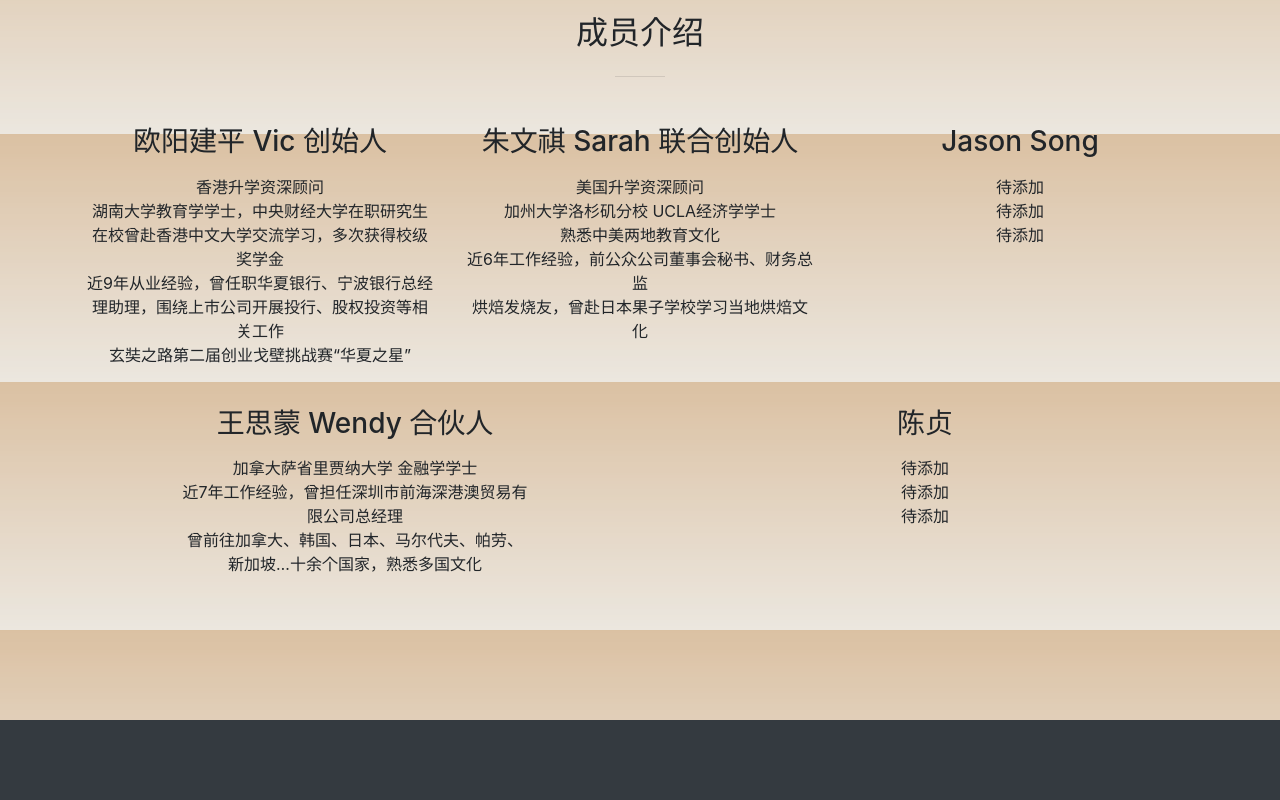
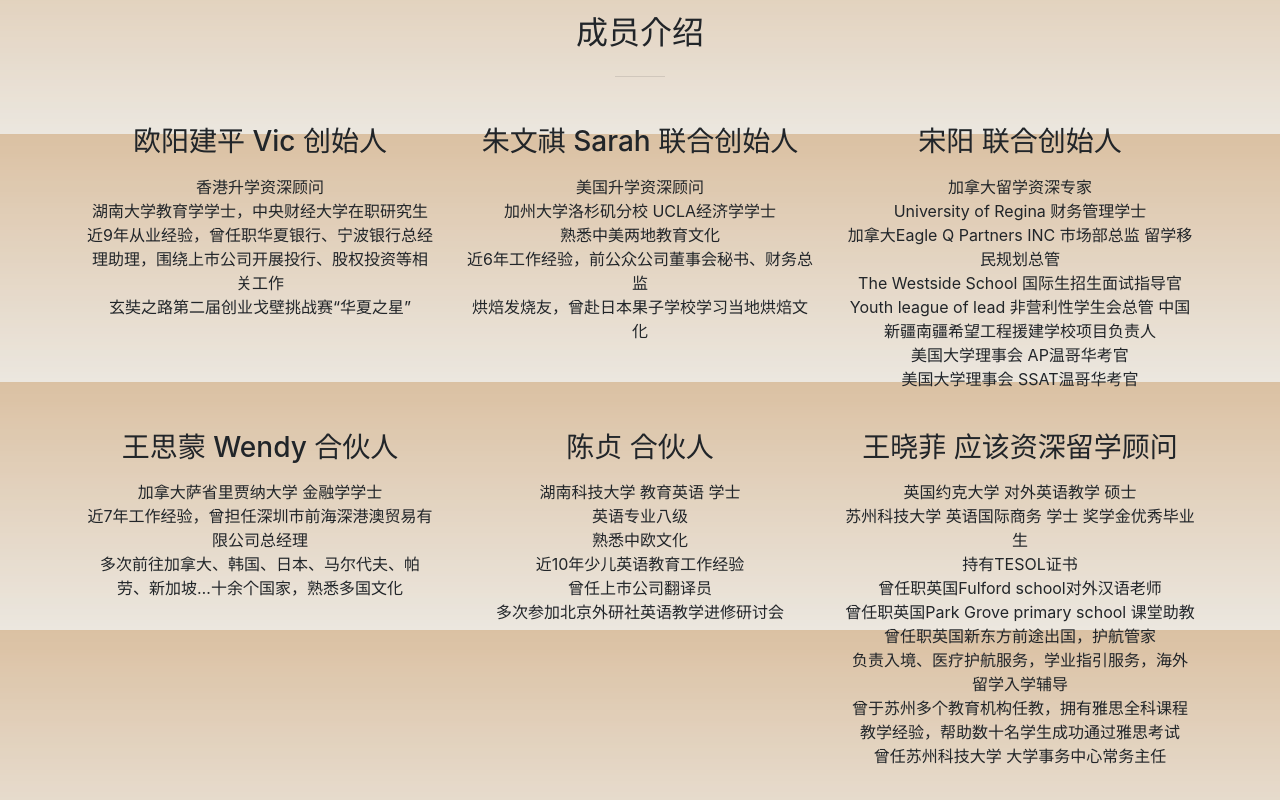
Before and after one commit to edu-wins/edu-wins.github.io, a website with bundled scripts: page index.html in a window 1280 px wide. Shown: the part 2940-3740 px from the top of the page. Built offline with nearby package versions, Linux system fonts and the light colour scheme; files whose address does not match are found by name.

Commit message:
Update index.html

```diff
--- a/index.html
+++ b/index.html
@@ -301,7 +301,6 @@
 	    <ul class="list-unstyled">
 	      <li>香港升学资深顾问</li>
 	      <li>湖南大学教育学学士，中央财经大学在职研究生</li>
-	      <li>在校曾赴香港中文大学交流学习，多次获得校级奖学金</li>
 	      <li>近9年从业经验，曾任职华夏银行、宁波银行总经理助理，围绕上市公司开展投行、股权投资等相关工作</li>
 	      <li>玄奘之路第二届创业戈壁挑战赛“华夏之星”</li>
 	    </ul>
@@ -318,12 +317,16 @@
 	    </ul>
           </div>
           <div class="col-lg-4 mx-auto text-center">
-            <img class="img-fluid" src="img/members/ouyangjianping.jpe" alt="">
-	    <h3 class="mb-3">Jason Song</h3>
+            <img class="img-fluid" src="img/members/jason.jpe" alt="">
+	    <h3 class="mb-3">宋阳 联合创始人</h3>
 	    <ul class="list-unstyled">
-	      <li>待添加</li>
-	      <li>待添加</li>
-	      <li>待添加</li>
+	      <li>加拿大留学资深专家</li>
+	      <li>University of Regina 财务管理学士</li>
+	      <li>加拿大Eagle Q Partners INC 市场部总监 留学移民规划总管</li>
+	      <li>The Westside School 国际生招生面试指导官</li>
+	      <li>Youth league of lead 非营利性学生会总管 中国新疆南疆希望工程援建学校项目负责人</li>
+	      <li>美国大学理事会  AP温哥华考官</li>
+	      <li>美国大学理事会  SSAT温哥华考官</li>
 	    </ul>
           </div>
           <div class="col-lg-4 mx-auto text-center">
@@ -332,16 +335,34 @@
 	    <ul class="list-unstyled">
 	      <li>加拿大萨省里贾纳大学 金融学学士</li>
 	      <li>近7年工作经验，曾担任深圳市前海深港澳贸易有限公司总经理</li>
-	      <li>曾前往加拿大、韩国、日本、马尔代夫、帕劳、新加坡…十余个国家，熟悉多国文化</li>
+	      <li>多次前往加拿大、韩国、日本、马尔代夫、帕劳、新加坡…十余个国家，熟悉多国文化</li>
 	    </ul>
           </div>
           <div class="col-lg-4 mx-auto text-center">
             <img class="img-fluid" src="img/members/ouyangjianping.jpe" alt="">
-	    <h3 class="mb-3">陈贞</h3>
+	    <h3 class="mb-3">陈贞 合伙人</h3>
 	    <ul class="list-unstyled">
-	      <li>待添加</li>
-	      <li>待添加</li>
-	      <li>待添加</li>
+	      <li>湖南科技大学 教育英语 学士</li>
+	      <li>英语专业八级</li>
+	      <li>熟悉中欧文化</li>
+	      <li>近10年少儿英语教育工作经验</li>
+	      <li>曾任上市公司翻译员</li>
+	      <li>多次参加北京外研社英语教学进修研讨会</li>
+	    </ul>
+          </div>
+          <div class="col-lg-4 mx-auto text-center">
+            <img class="img-fluid" src="img/members/ouyangjianping.jpe" alt="">
+	    <h3 class="mb-3">王晓菲 应该资深留学顾问</h3>
+	    <ul class="list-unstyled">
+	      <li>英国约克大学 对外英语教学 硕士</li>
+	      <li>苏州科技大学 英语国际商务 学士 奖学金优秀毕业生</li>
+	      <li>持有TESOL证书</li>
+	      <li>曾任职英国Fulford school对外汉语老师</li>
+	      <li>曾任职英国Park Grove primary school 课堂助教</li>
+	      <li>曾任职英国新东方前途出国，护航管家</li>
+	      <li>负责入境、医疗护航服务，学业指引服务，海外留学入学辅导</li>
+	      <li>曾于苏州多个教育机构任教，拥有雅思全科课程教学经验，帮助数十名学生成功通过雅思考试</li>
+	      <li>曾任苏州科技大学 大学事务中心常务主任</li>
 	    </ul>
           </div>
         </div>
```
